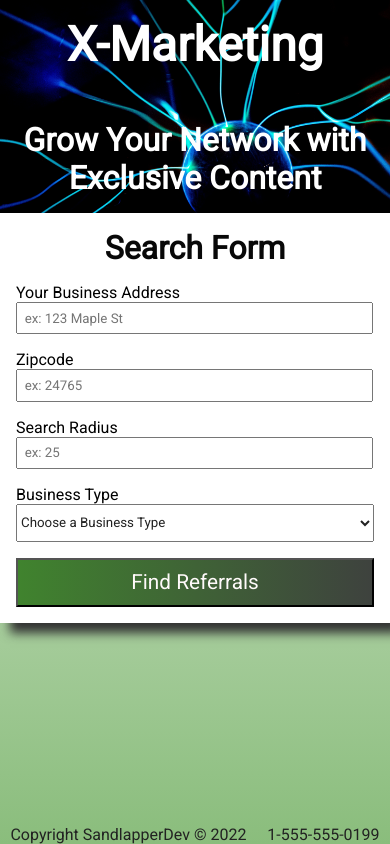
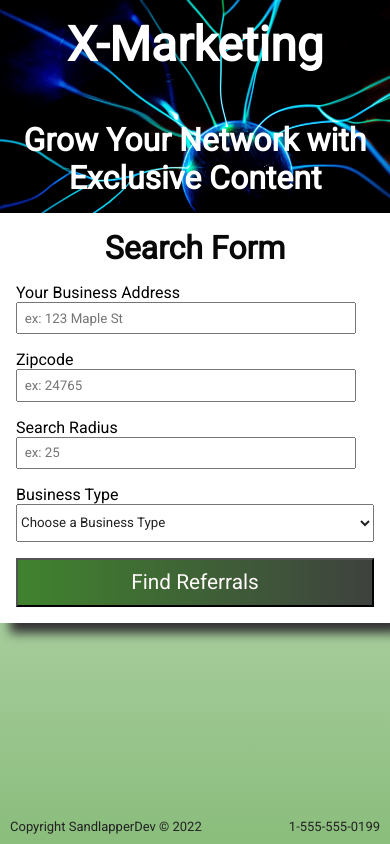
Before and after one commit to jlybrand/Venit, a Node server app: page /search/ in a window 390 px wide. Run offline with Node 20, Linux system fonts and the light colour scheme.

Commit message:
modified media query in vent.css

```diff
--- a/components/search/searchAPI.js
+++ b/components/search/searchAPI.js
@@ -9,7 +9,7 @@ const API_KEY_VALUE = config.API_KEY_VALUE;
 
 router.get('/', (req, res) => {
   res.render("search",
-    { title: "MQ Search" }
+    { title: "Venit" }
   );
 });
 
--- a/public/stylesheets/venit.css
+++ b/public/stylesheets/venit.css
@@ -23,13 +23,16 @@ body {
   display: flex;
   flex-direction: column;
   min-height: 100vh;
+  overflow-y: scroll;
 }
 
 footer {
   align-items: baseline;
   display: flex;
-  justify-content: space-around;
+  font-size: small;
+  justify-content: space-between;
   margin-top: auto;
+  padding: 10px;
 }
 
 #footer-text {
@@ -76,9 +79,10 @@ footer {
   box-shadow: 10px 10px 10px #333;
   flex: 1;
   display: flex;
-  flex-direction: row-reverse;
+  /* flex-direction: column; */
+  flex-wrap: wrap;
   justify-content: center;
-  margin: 3em auto;
+  margin: 0 auto;
 }
 
 #search-form-right, #registration-form-right {
@@ -109,6 +113,7 @@ footer {
   display: flex;
   flex-direction: column;
   padding: 1em;
+  flex-basis: 100%
 }
 
 #form-detail > h2 {
@@ -124,6 +129,7 @@ footer {
 }
 
 #search-form-right {
+  flex-basis: 100% ;
   background-image: url("/images/moritz-kindler.jpg");
   background-size: cover;
   background-position: 85%;
@@ -260,10 +266,15 @@ ul.flash {
   margin: 3em auto;
 }
 
-@media only screen and (max-width: 500px) {
+@media only screen and (min-width: 600px) {
   #form-content {
-    flex-direction: column;
-    max-width: 100%;
-    margin-top: 0;
+    /* flex-direction: row-reverse; */
+    flex-wrap: no-wrap;
+    width: 70%;
+    margin-top: 40px;
+  }
+
+  #search-form-right, #form-detail {
+    flex-basis: 33%;
   }
 }
--- a/views/layout.pug
+++ b/views/layout.pug
@@ -1,4 +1,4 @@
-doctype html
+doctype html(lang="en")
 head
   meta(charset='UTF-8')
   meta(http-equiv='X-UA-Compatible', content='IE=edge')
@@ -37,4 +37,4 @@ body
 
   footer
     p(id='footer-text') Copyright SandlapperDev &copy; 2022
-    a(id='footer-text' href="tel:+18005550199") 1-555-555-0199
+    a(id='footer-text' href="tel:+18005550199" alt='phone number') 1-555-555-0199
```
Also changed, not shown: README.md.
